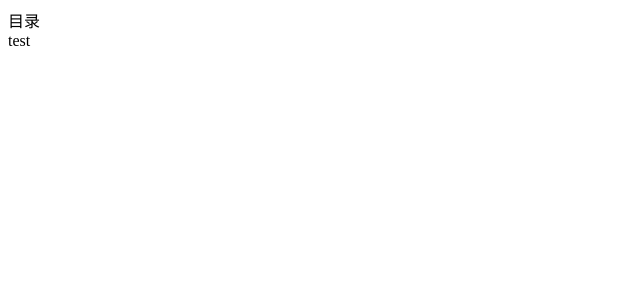
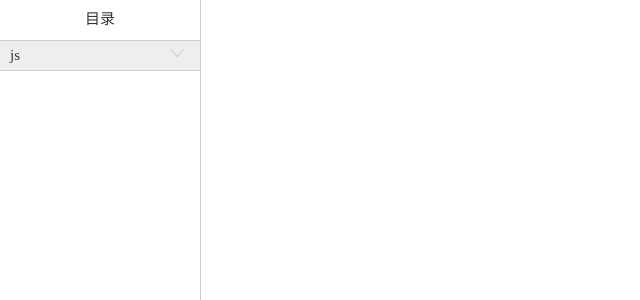
Before and after one commit to Allen3039/hz9527.github.io, a Vue app in the folder app/: page /#/1522486269000 in a window 1280 px wide. Shown: the top 300 px of the page, without its empty margins (0-640 px from the left). Built offline with nearby package versions, Linux system fonts and the light colour scheme.

Commit message:
:sparkles: add menu feature

```diff
--- a/app/src/App.vue
+++ b/app/src/App.vue
@@ -17,14 +17,7 @@ export default {
 }
 </script>
 
-<style lang='scss' scoped>
-  #app {
-    display: flex;
-  }
-  .menu {
-
-  }
-  .content {
-
-  }
+<style lang='scss'>
+@import './styles/reset.scss';
+@import './styles/common.scss';
 </style>
--- a/app/src/components/menu.vue
+++ b/app/src/components/menu.vue
@@ -1,20 +1,125 @@
 <template lang="html">
-  <div class="menu">
-    目录
-    <div class="item" v-for='item in list' :key='item.time'>
-      {{item.title}}
+  <div class="menu" @click='handlerClick'>
+    <div class='menu-tit'>目录</div>
+    <div class="item" v-for='(item, ind) in menu' :key='item.key'>
+      <div :class="['item-type', item.unwind ? 'item-type-up' : '']" :data-ind='ind'>{{item.key}}</div>
+      <div class="item-con" v-show='item.unwind'>
+        <div :class="['item-tit', curItem === '/' + info.time ? 'item-cur' : '']"
+          v-for='info in item.list' :key='info.time' :data-time="info.time">
+          {{info.title}}
+        </div>
+      </div>
     </div>
   </div>
 </template>
 
 <script>
-import List from '../router/config.js'
+import Config from '../router/config.js'
+const MenuConf = new Map(['js', 'css', '框架', '工程化', '踩坑', '其他'].map((key, i) => [key, -i - 1]))
+const MenuDefault = '其他'
 export default {
   data () {
-    return {list: List}
+    return {
+      menu: this.initMenu(),
+      curItem: ''
+    }
+  },
+  watch: {
+    $route: {
+      immediate: true,
+      handler (v) {
+        this.curItem = v.path
+      }
+    }
+  },
+  methods: {
+    handlerClick (e) {
+      if ('time' in e.target.dataset && this.curItem !== '/' + e.target.dataset['time']) {
+        this.goDetail('/' + e.target.dataset['time'])
+      } else if ('ind' in e.target.dataset) {
+        this.toggleType(e.target.dataset['ind'])
+      }
+    },
+    goDetail (path) {
+      this.$router.push(path)
+    },
+    toggleType (ind) {
+      let item = this.menu[ind]
+      item.unwind = !item.unwind
+      this.$set(this.menu, ind, item)
+    },
+    initMenu () {
+      let result = []
+      Config.forEach(item => {
+        let type = MenuConf.has(item.type) ? item.type : MenuDefault
+        let ind = MenuConf.get(type)
+        if (ind < 0) {
+          result[-ind - 1] = {
+            key: type,
+            unwind: false,
+            list: [item]
+          }
+          MenuConf.set(type, -ind - 1)
+        } else {
+          result[ind].list.push(item)
+        }
+      })
+      return result.filter(item => item)
+    }
   }
 }
 </script>
 
 <style lang="scss" scoped>
+  @import '../styles/variable.scss';
+  .menu {
+    .menu-tit {
+      padding: 10px 0;
+      border-bottom: 1px solid $border-c;
+      text-align: center;
+    }
+  }
+  .item {
+    cursor: pointer;
+    &:last-child {
+      .item-tit:last-child {border-bottom-width: 1px;}
+    }
+    .item-type {
+      padding: 5px 0 5px 10px;
+      background: $bg-c;
+      border-bottom: 1px solid $border-c;
+      position: relative;
+      &:after {
+        content: '';
+        position: absolute;
+        right: 20px;
+        top: 50%;
+        margin-top: -5px;
+        width: 10px;
+        height: 10px;
+        box-sizing: border-box;
+        border-top: 1px solid $border-c;
+        border-right: 1px solid $border-c;
+        transform: rotate(135deg);
+        transform-origin: 71.5% 28.5%;
+      }
+    }
+    .item-type-up {
+      &:after {
+        transform: rotate(-45deg);
+      }
+    }
+    .item-tit {
+      padding: 5px;
+      margin-left: 15px;
+      overflow: hidden;
+      text-overflow: ellipsis;
+      white-space: nowrap;
+      border-bottom: 1px solid $border-c;
+      &:last-child {border-bottom-width: 0;}
+    }
+    .item-cur {
+      color: #f55;
+    }
+  }
 </style>
--- a/app/src/pages/test.md
+++ b/app/src/pages/test.md
@@ -1,4 +1,49 @@
-## test
+## testtesttesttesttesttesttesttesttesttesttest
+<b class='type'>js</b>
+<b class='kw'>123</b>
 
-<b class='kw'>123</b>
 ss
+aa
+ss
+aa  ss
+aa  ss
+aa  ss
+aa  ss
+aa  ss
+aa  ss
+aa  ss
+aa  ss
+aa  ss
+aa  ss
+aa  ss
+aa  ss
+aa  ss
+aa  ss
+aa  ss
+aa  ss
+aa  ss
+aa  ss
+aa  ss
+aa  ss
+aa  ss
+aa  ss
+aa  ss
+aa  ss
+aa  ss
+aa  ss
+aa  ss
+aa  ss
+aa  ss
+aa  ss
+aa  ss
+aa  ss
+aa  ss
+aa  ss
+aa  ss
+aa  ss
+aa  ss
+aa  ss
+aa  ss
+aa  ss
+aa  ss
+aa
--- a/app/src/router/config.js
+++ b/app/src/router/config.js
@@ -1 +1 @@
-export default [{"title":"test","type":"","tips":["123"],"time":1522248086000,"file":"test.md"}]
+export default [{"title":"testtesttesttesttesttesttesttesttesttesttest","type":"js","tips":["123"],"time":1522486269000,"file":"test.md"}]
--- a/app/src/router/index.js
+++ b/app/src/router/index.js
@@ -3,10 +3,12 @@ import Router from 'vue-router'
 import config from './config.js'
 
 Vue.use(Router)
-
 export default new Router({
   routes: config.map(item => ({
-    path: '/',
+    path: '/' + item.time,
     component: () => import(`../pages/${item.file}`)
-  }))
+  })).concat({
+    path: '*',
+    redirect: '/' + config[0].time
+  })
 })
--- /dev/null
+++ b/app/src/styles/common.scss
@@ -0,0 +1,44 @@
+@import './variable.scss';
+html, body {
+  height: 100%;
+  color: $main-c;
+}
+#app {
+  display: flex;
+  height: 100%;
+  overflow: hidden;
+}
+.menu {
+  width: 200px;
+  height: 100%;
+  overflow: auto;
+  border-right: 1px solid $border-c;
+}
+.content {
+  flex-grow: 1;
+  box-sizing: border-box;
+  height: 100%;
+  overflow: auto;
+  padding: 10px;
+  h2 {
+    margin-bottom: 10px;
+    padding: 10px;
+    background: $bg-c;
+  }
+  .type {
+    color: $light-c;
+    &:before {
+      content: '文章类型：';
+      color: $main-c;
+    }
+  }
+  .kw {
+    display: inline-block;
+    margin: 5px;
+    padding: 0 5px;
+    font-size: 12px;
+    border: 1px solid $tip-c;
+    border-radius: 8px;
+    color: $tip-c;
+  }
+}
--- /dev/null
+++ b/app/src/styles/reset.scss
@@ -0,0 +1,8 @@
+body, html, h2, p {
+  margin: 0;
+  padding: 0;
+}
+body {
+  line-height: 1.3;
+  font-size: 15px;
+}
--- /dev/null
+++ b/app/src/styles/variable.scss
@@ -0,0 +1,5 @@
+$border-c: #ccc;
+$main-c: #333;
+$light-c: #666;
+$tip-c: #f55;
+$bg-c: #eee;
```
Also changed, not shown: app/src/components/search.vue (+6 -1 lines), app/src/utils/configUtils.js (added, +26 -0 lines), app/build/logo.png (deleted), app/src/assets/logo.png (deleted).
